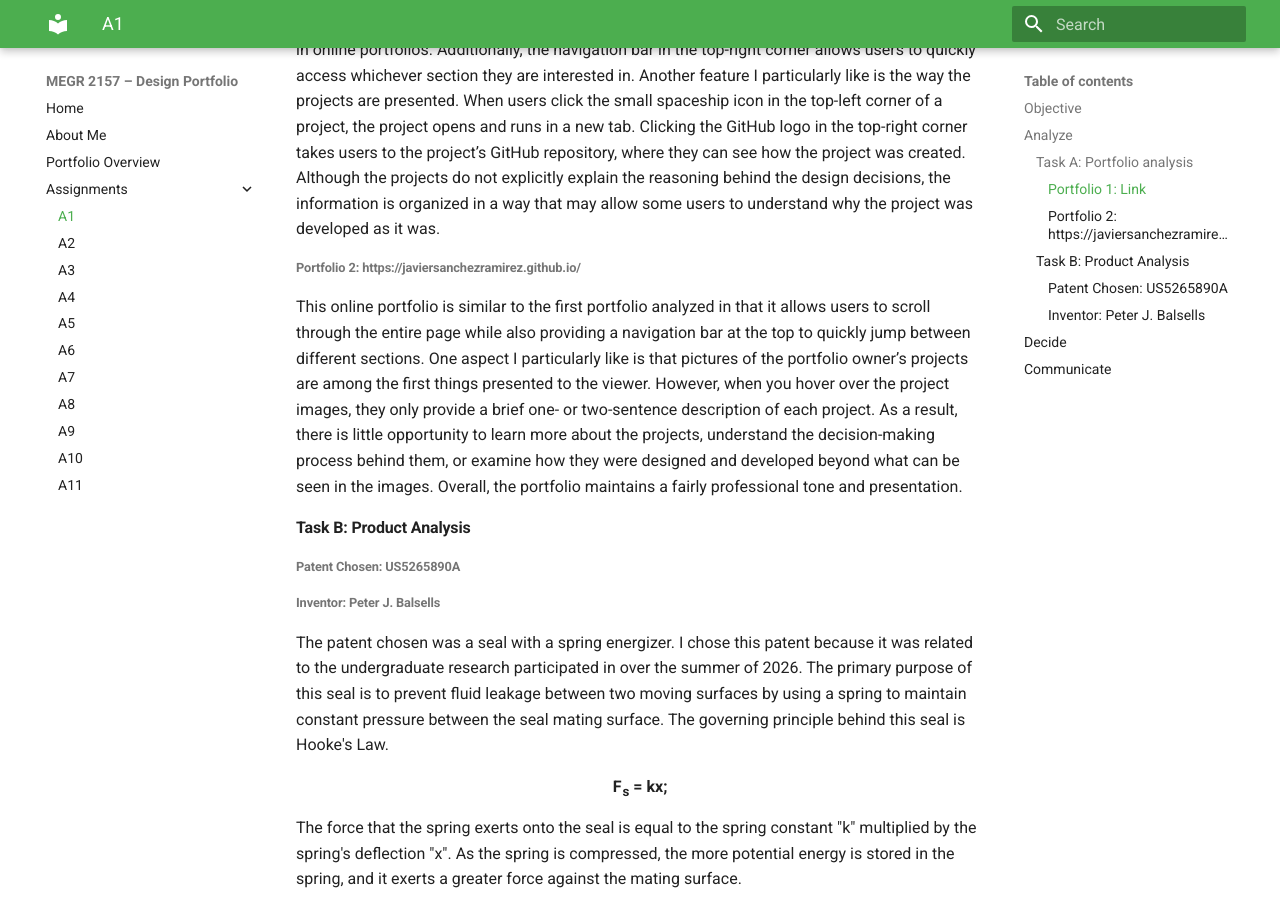
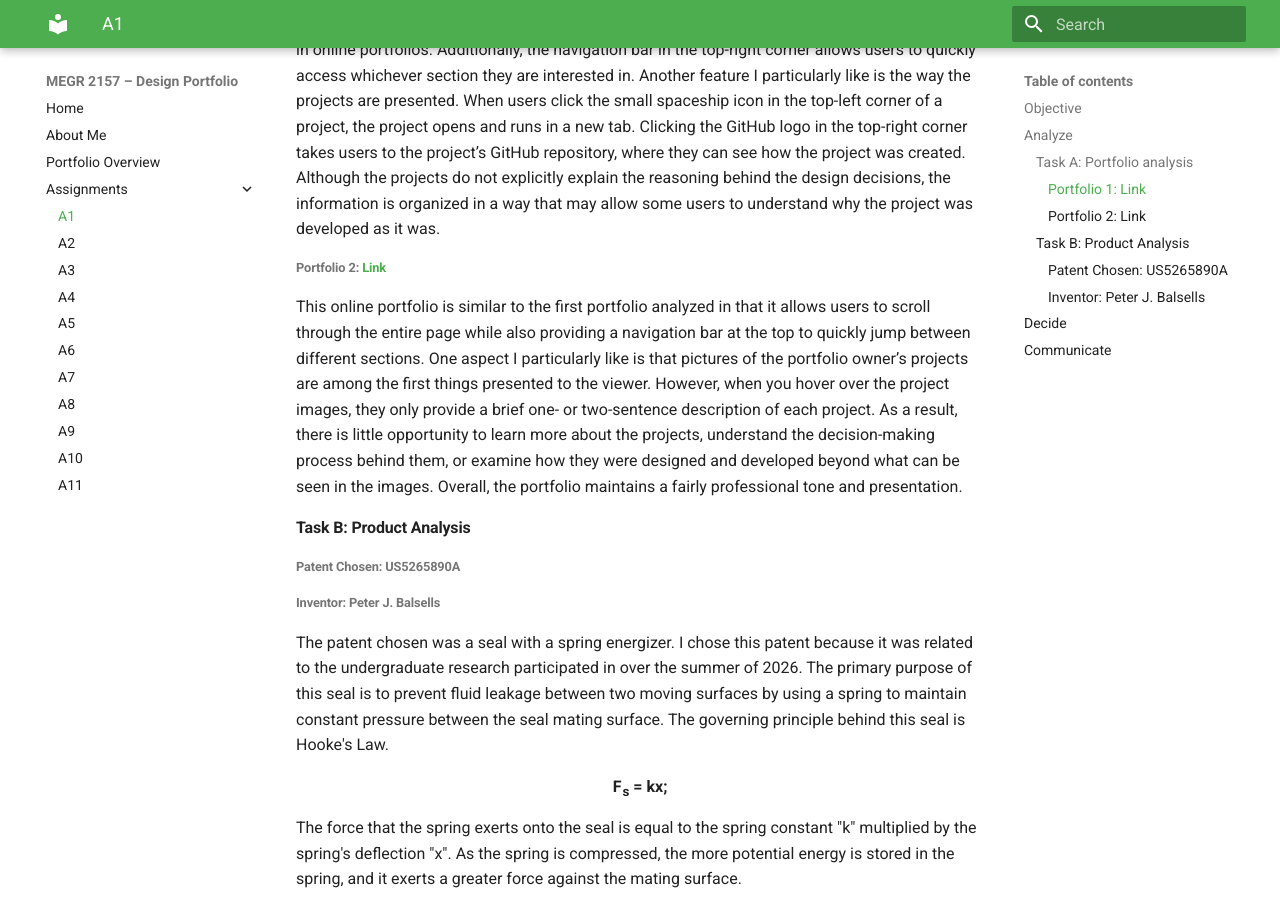
Before and after one commit to SanjayKashyap24/design-projects-portfolio, an MkDocs documentation site: the page built from docs/assignments/A01/index.md, in a window 1280 px wide and 900 px high, scrolled down 516 px. Built offline with MkDocs 1.6.1 and Material for MkDocs 9.7.7, drawn with Linux system fonts in a browser that asks for light colours.

Commit message:
Linked Portfolio 2
Updated links for Portfolio 2 to use markdown format.

```diff
--- a/docs/assignments/A01/index.md
+++ b/docs/assignments/A01/index.md
@@ -9,7 +9,7 @@ The Objective is to successfully create an online portfolio that I can upload al
 
 This online portfolio is excellently organized, making it easy for users to navigate and view the portfolio owner’s skills, projects, and previous experience as they scroll through the page. The short animations used to introduce the owner’s information add a polished and engaging element to the design, demonstrating a level of effort and attention to detail that is often lacking in online portfolios. Additionally, the navigation bar in the top-right corner allows users to quickly access whichever section they are interested in. Another feature I particularly like is the way the projects are presented. When users click the small spaceship icon in the top-left corner of a project, the project opens and runs in a new tab. Clicking the GitHub logo in the top-right corner takes users to the project’s GitHub repository, where they can see how the project was created. Although the projects do not explicitly explain the reasoning behind the design decisions, the information is organized in a way that may allow some users to understand why the project was developed as it was.
 
-###### Portfolio 2: https://javiersanchezramirez.github.io/
+###### Portfolio 2: [Link](https://javiersanchezramirez.github.io/)
 
 This online portfolio is similar to the first portfolio analyzed in that it allows users to scroll through the entire page while also providing a navigation bar at the top to quickly jump between different sections. One aspect I particularly like is that pictures of the portfolio owner’s projects are among the first things presented to the viewer. However, when you hover over the project images, they only provide a brief one- or two-sentence description of each project. As a result, there is little opportunity to learn more about the projects, understand the decision-making process behind them, or examine how they were designed and developed beyond what can be seen in the images. Overall, the portfolio maintains a fairly professional tone and presentation.
 
```
